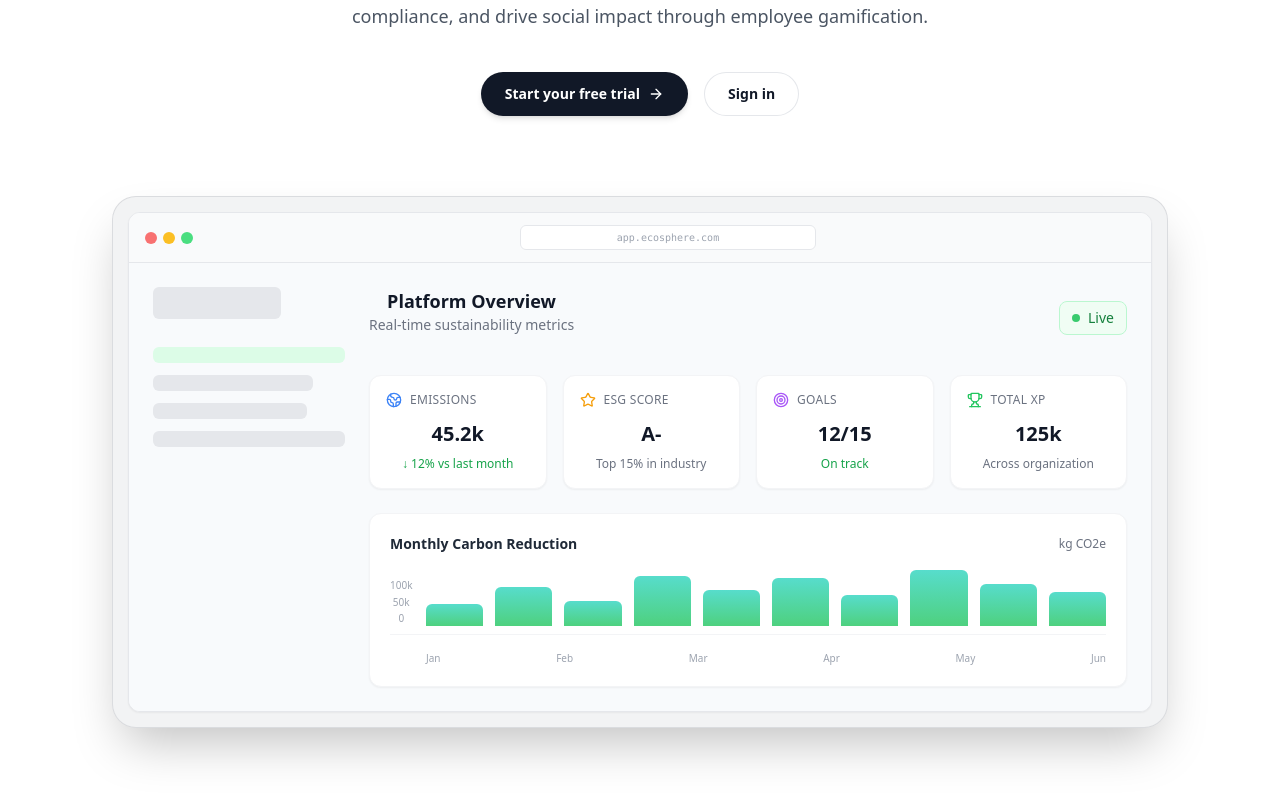
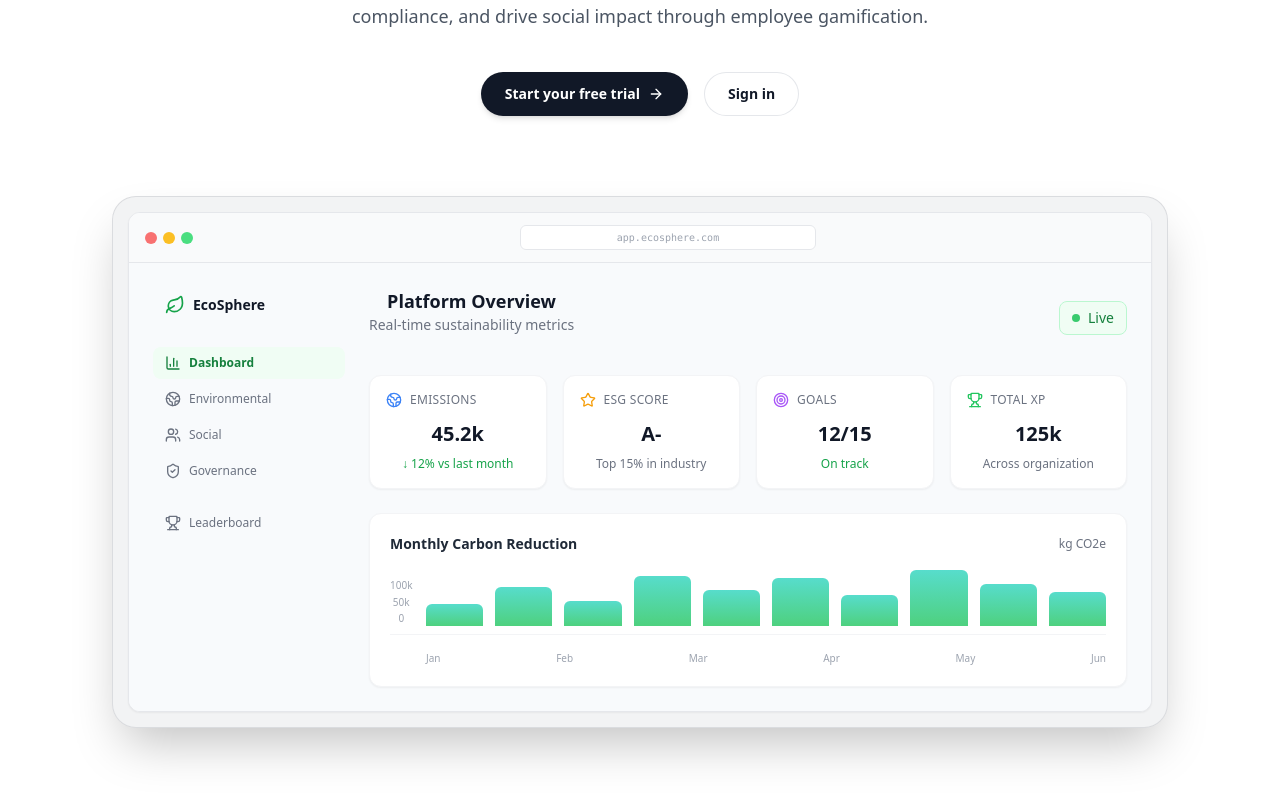
Before and after one commit to shubham5728/ECOSphere-ESG-Management-Platform, a React (Vite) app in the folder client/: page / in a window 1280 px wide. Shown: the part 456-1256 px from the top of the page. Built offline with nearby package versions, Linux system fonts and the light colour scheme; no server answers.

Commit message:
style: Add realistic sidebar navigation to Landing Page hero mockup

```diff
--- a/client/src/components/layout/AppShell.tsx
+++ b/client/src/components/layout/AppShell.tsx
@@ -1,5 +1,40 @@
 import { useMemo, useState } from "react";
 import { NavLink, Outlet, useLocation } from "react-router-dom";
+import {
+  LayoutDashboard,
+  Globe,
+  Factory,
+  ClipboardList,
+  HeartHandshake,
+  Trees,
+  ClipboardCheck,
+  TrendingUp,
+  Scale,
+  FileSignature,
+  FileSearch,
+  ShieldAlert,
+  Trophy,
+  Target,
+  Gift,
+  Sparkles,
+  Gauge,
+  BarChart3,
+  Wrench,
+  Building2,
+  Tags,
+  Users,
+  Zap,
+  ScrollText,
+  Award,
+  Package,
+  Settings,
+  Leaf,
+  Menu,
+  X,
+  LogOut,
+  ChevronRight,
+  type LucideIcon,
+} from "lucide-react";
 import { useAuth } from "../../store/AuthContext";
 import { NotificationBell } from "../notifications/NotificationBell";
 import type { Role } from "../../types";
@@ -8,13 +43,13 @@ import "./AppShell.css";
 interface NavItem {
   label: string;
   to: string;
-  icon: string;
+  icon: LucideIcon;
   roles?: Role[];
 }
 
 interface NavGroup {
   title: string;
-  icon: string;
+  icon: LucideIcon;
   roles?: Role[];
   items: NavItem[];
 }
@@ -23,74 +58,76 @@ interface NavGroup {
 const NAV_GROUPS: NavGroup[] = [
   {
     title: "Overview",
-    icon: "🏠",
-    items: [{ label: "Dashboard", to: "/dashboard", icon: "📊" }],
+    icon: LayoutDashboard,
+    items: [{ label: "Dashboard", to: "/dashboard", icon: LayoutDashboard }],
   },
   {
     title: "Environmental",
-    icon: "🌍",
+    icon: Globe,
     items: [
-      { label: "Dashboard", to: "/environmental-dashboard", icon: "🌍" },
-      { label: "Log Activities", to: "/operations", icon: "🏭" },
-      { label: "Carbon Ledger", to: "/carbon-ledger", icon: "📋" },
+      { label: "Dashboard", to: "/environmental-dashboard", icon: Globe },
+      { label: "Log Activities", to: "/operations", icon: Factory },
+      { label: "Carbon Ledger", to: "/carbon-ledger", icon: ClipboardList },
     ],
   },
   {
     title: "Social",
-    icon: "🤝",
+    icon: HeartHandshake,
     items: [
-      { label: "Dashboard", to: "/social-dashboard", icon: "🤝" },
-      { label: "CSR Activities", to: "/csr-activities", icon: "🌳" },
-      { label: "CSR Review", to: "/participations", icon: "📝" },
-      { label: "Social Metrics", to: "/social-metrics", icon: "📈" },
+      { label: "Dashboard", to: "/social-dashboard", icon: HeartHandshake },
+      { label: "CSR Activities", to: "/csr-activities", icon: Trees },
+      { label: "CSR Review", to: "/participations", icon: ClipboardCheck },
+      { label: "Social Metrics", to: "/social-metrics", icon: TrendingUp },
     ],
   },
   {
     title: "Governance",
-    icon: "⚖️",
+    icon: Scale,
     items: [
-      { label: "Dashboard", to: "/governance-dashboard", icon: "⚖️" },
-      { label: "Policy Sign-off", to: "/policy-acknowledgements", icon: "📜" },
-      { label: "Audits Log", to: "/audits", icon: "🔍" },
-      { label: "Compliance Issues", to: "/compliance-issues", icon: "⚠️" },
+      { label: "Dashboard", to: "/governance-dashboard", icon: Scale },
+      { label: "Policy Sign-off", to: "/policy-acknowledgements", icon: FileSignature },
+      { label: "Audits Log", to: "/audits", icon: FileSearch },
+      { label: "Compliance Issues", to: "/compliance-issues", icon: ShieldAlert },
     ],
   },
   {
     title: "Gamification",
-    icon: "🏆",
+    icon: Trophy,
     items: [
-      { label: "Leaderboard", to: "/leaderboard", icon: "🏆" },
-      { label: "Challenges", to: "/challenges", icon: "🎯" },
-      { label: "Challenge Reviews", to: "/challenge-reviews", icon: "📋" },
-      { label: "Rewards Store", to: "/rewards-store", icon: "🎁" },
+      { label: "Leaderboard", to: "/leaderboard", icon: Trophy },
+      { label: "Challenges", to: "/challenges", icon: Target },
+      { label: "Challenge Reviews", to: "/challenge-reviews", icon: ClipboardList },
+      { label: "Rewards Store", to: "/rewards-store", icon: Gift },
     ],
   },
   {
     title: "Insights",
-    icon: "⭐",
+    icon: Sparkles,
     items: [
-      { label: "ESG Scoring Engine", to: "/esg-scores", icon: "⭐" },
-      { label: "ESG Reports", to: "/reports", icon: "📊" },
+      { label: "ESG Scoring Engine", to: "/esg-scores", icon: Gauge },
+      { label: "ESG Reports", to: "/reports", icon: BarChart3 },
     ],
   },
   {
     title: "Administration",
-    icon: "🛠️",
+    icon: Wrench,
     roles: ["ADMIN"],
     items: [
-      { label: "Departments", to: "/departments", icon: "🏢" },
-      { label: "Categories", to: "/categories", icon: "🏷️" },
-      { label: "Users", to: "/users", icon: "👥" },
-      { label: "Emission Factors", to: "/emission-factors", icon: "⚡" },
-      { label: "ESG Policies", to: "/esg-policies", icon: "📜" },
-      { label: "Badges", to: "/badges", icon: "🏅" },
-      { label: "Rewards", to: "/rewards", icon: "🎁" },
-      { label: "Product ESG Profiles", to: "/product-esg-profiles", icon: "📦" },
-      { label: "Environmental Goals", to: "/environmental-goals", icon: "🎯" },
-      { label: "Settings", to: "/settings", icon: "⚙️" },
+      { label: "Departments", to: "/departments", icon: Building2 },
+      { label: "Categories", to: "/categories", icon: Tags },
+      { label: "Users", to: "/users", icon: Users },
+      { label: "Emission Factors", to: "/emission-factors", icon: Zap },
+      { label: "ESG Policies", to: "/esg-policies", icon: ScrollText },
+      { label: "Badges", to: "/badges", icon: Award },
+      { label: "Rewards", to: "/rewards", icon: Gift },
+      { label: "Product ESG Profiles", to: "/product-esg-profiles", icon: Package },
+      { label: "Environmental Goals", to: "/environmental-goals", icon: Target },
+      { label: "Settings", to: "/settings", icon: Settings },
     ],
   },
 ];
+
+const ICON_SIZE = 17;
 
 export function AppShell() {
   const { user, logout } = useAuth();
@@ -100,10 +137,12 @@ export function AppShell() {
   // Only groups/items visible to the current role.
   const groups = useMemo(() => {
     if (!user) return [];
-    return NAV_GROUPS.filter((g) => !g.roles || g.roles.includes(user.role)).map((g) => ({
+    return NAV_GROUPS.filter((g) => !g.roles || g.roles.includes(user.role))
+      .map((g) => ({
         ...g,
         items: g.items.filter((i) => !i.roles || i.roles.includes(user.role)),
-    })).filter((g) => g.items.length > 0);
+      }))
+      .filter((g) => g.items.length > 0);
   }, [user]);
 
   // The group containing the current route (used to auto-expand it).
@@ -133,10 +172,10 @@ export function AppShell() {
       {/* Sidebar */}
       <aside className={`appshell-sidebar ${sidebarOpen ? "appshell-sidebar--open" : ""}`}>
         <div className="appshell-sidebar-header">
-          <span className="appshell-logo-icon">🌱</span>
+          <Leaf className="appshell-logo-icon" size={22} strokeWidth={2.2} />
           <span className="appshell-logo-text">EcoSphere</span>
           <button className="appshell-sidebar-close" onClick={closeSidebar} aria-label="Close sidebar">
-            ✕
+            <X size={18} />
           </button>
         </div>
 
@@ -145,6 +184,7 @@ export function AppShell() {
             // Single-item groups (Overview) render as a plain link — no accordion.
             if (group.items.length === 1) {
               const item = group.items[0];
+              const Icon = item.icon;
               return (
                 <NavLink
                   key={group.title}
@@ -155,12 +195,13 @@ export function AppShell() {
                     `appshell-nav-link ${isActive ? "appshell-nav-link--active" : ""}`
                   }
                 >
-                  <span>{item.icon}</span>
+                  <Icon size={ICON_SIZE} className="appshell-nav-icon" />
                   {item.label}
                 </NavLink>
               );
             }
 
+            const GroupIcon = group.icon;
             const isOpen = openGroups.has(group.title) || activeGroupTitle === group.title;
             return (
               <div key={group.title} className="appshell-nav-group">
@@ -170,17 +211,20 @@ export function AppShell() {
                   aria-expanded={isOpen}
                 >
                   <span className="appshell-nav-group-title">
-                    <span>{group.icon}</span>
+                    <GroupIcon size={15} className="appshell-nav-group-icon" />
                     {group.title}
                   </span>
-                  <span className={`appshell-chevron ${isOpen ? "appshell-chevron--open" : ""}`}>
-                    ▸
-                  </span>
+                  <ChevronRight
+                    size={14}
+                    className={`appshell-chevron ${isOpen ? "appshell-chevron--open" : ""}`}
+                  />
                 </button>
 
                 {isOpen && (
                   <div className="appshell-nav-group-items">
-                    {group.items.map((item) => (
+                    {group.items.map((item) => {
+                      const Icon = item.icon;
+                      return (
                         <NavLink
                           key={item.to}
                           to={item.to}
@@ -191,10 +235,11 @@ export function AppShell() {
                             }`
                           }
                         >
-                        <span>{item.icon}</span>
+                          <Icon size={ICON_SIZE} className="appshell-nav-icon" />
                           {item.label}
                         </NavLink>
-                    ))}
+                      );
+                    })}
                   </div>
                 )}
               </div>
@@ -214,7 +259,7 @@ export function AppShell() {
             onClick={() => setSidebarOpen(true)}
             aria-label="Open navigation menu"
           >
-            ☰
+            <Menu size={22} />
           </button>
           <div className="appshell-header-brand">ESG Management Platform</div>
 
@@ -225,7 +270,8 @@ export function AppShell() {
               <span className="appshell-user-role">{user?.role}</span>
             </div>
             <button id="logout-btn" onClick={logout} className="appshell-logout-btn">
-              Logout
+              <LogOut size={15} />
+              <span>Logout</span>
             </button>
           </div>
         </header>
--- a/client/src/features/landing/LandingPage.tsx
+++ b/client/src/features/landing/LandingPage.tsx
@@ -107,12 +107,28 @@ export function HeroSection() {
               {/* Mock UI Content */}
               <div className="flex flex-1 p-6 gap-6 bg-[#f8fafc]">
                 {/* Sidebar */}
-                <div className="hidden sm:flex flex-col w-48 gap-3">
-                  <div className="h-8 w-2/3 bg-gray-200 rounded-md mb-4"></div>
-                  <div className="h-4 w-full bg-green-100 rounded-md"></div>
-                  <div className="h-4 w-5/6 bg-gray-200 rounded-md"></div>
-                  <div className="h-4 w-4/5 bg-gray-200 rounded-md"></div>
-                  <div className="h-4 w-full bg-gray-200 rounded-md"></div>
+                <div className="hidden sm:flex flex-col w-48 gap-4 pt-2">
+                  <div className="flex items-center gap-2 px-3 mb-4">
+                    <Leaf className="h-5 w-5 text-green-600" />
+                    <span className="font-bold text-gray-900 text-sm">EcoSphere</span>
+                  </div>
+                  <nav className="flex flex-col gap-1">
+                    <div className="flex items-center gap-2 px-3 py-2 bg-green-50 text-green-700 rounded-lg text-xs font-semibold">
+                      <BarChart3 className="h-4 w-4" /> Dashboard
+                    </div>
+                    <div className="flex items-center gap-2 px-3 py-2 text-gray-500 hover:bg-gray-100 rounded-lg text-xs font-medium transition-colors">
+                      <Globe2 className="h-4 w-4" /> Environmental
+                    </div>
+                    <div className="flex items-center gap-2 px-3 py-2 text-gray-500 hover:bg-gray-100 rounded-lg text-xs font-medium transition-colors">
+                      <Users className="h-4 w-4" /> Social
+                    </div>
+                    <div className="flex items-center gap-2 px-3 py-2 text-gray-500 hover:bg-gray-100 rounded-lg text-xs font-medium transition-colors">
+                      <ShieldCheck className="h-4 w-4" /> Governance
+                    </div>
+                    <div className="flex items-center gap-2 px-3 py-2 text-gray-500 hover:bg-gray-100 rounded-lg text-xs font-medium transition-colors mt-4">
+                      <Trophy className="h-4 w-4" /> Leaderboard
+                    </div>
+                  </nav>
                 </div>
                 {/* Main Content Area */}
                 <div className="flex-1 flex flex-col gap-6">
```
Lines whose indentation alone changed are shown as unchanged.
